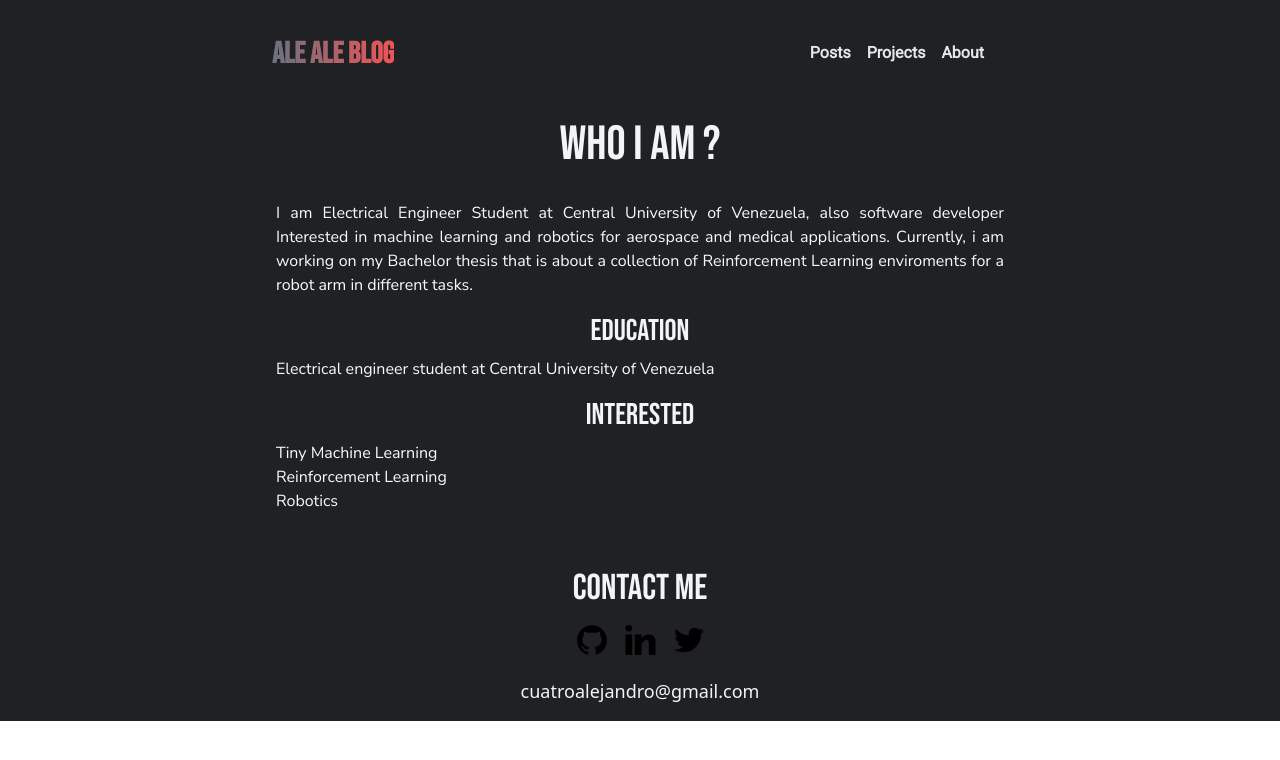
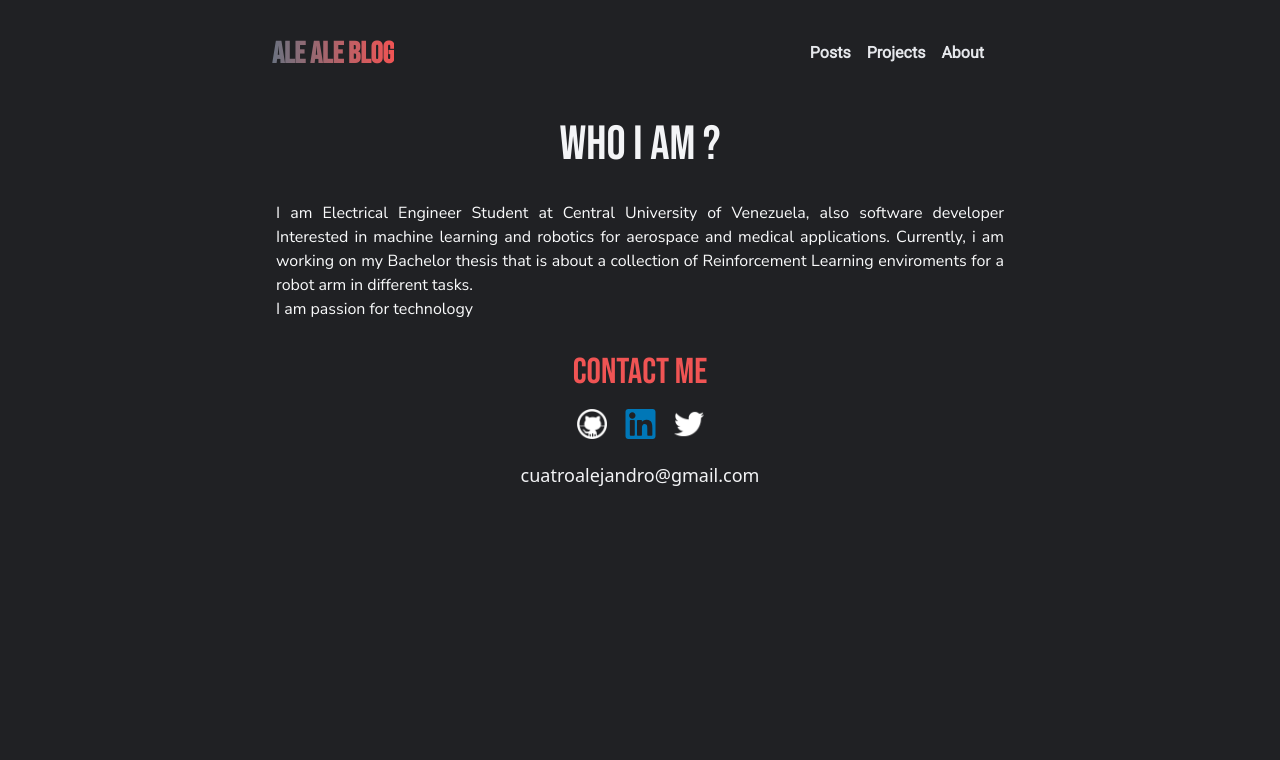
Before and after one commit to alefram/Alefram.github.io, a Next.js app: page /About in a window 1280 px wide. Shown: the top 760 px of the page. Built offline with nearby package versions, Linux system fonts and the light colour scheme.

Commit message:
many update

```diff
--- a/components/Project.jsx
+++ b/components/Project.jsx
@@ -4,7 +4,7 @@ import Image from 'next/image';
 const Project = ({description,title,id}) => {
     return (
         <>
-            <div className=" p-2 flex flex-col md:flex-row m-2 space-x-8  mt-5 shadow-lg ">
+            <div className=" p-2 flex flex-col md:flex-row m-2 space-x-8  mt-5 ">
                 <div className="mx-auto md:m-2">
                     <Image
                         src="/images/twitter.png"
--- a/pages/About.jsx
+++ b/pages/About.jsx
@@ -5,7 +5,7 @@ import Image from 'next/image';
 
 const About = () => {
     return (
-        <div className="bg-background">
+        <div className="bg-background md:h-screen">
             <Head>
                 <title>About me</title>
                 <link rel="icon" href="/favicon.ico" />
@@ -29,35 +29,16 @@ const About = () => {
                     <p className="text-justify font-nunito text-base text-gray-50">
                     I am Electrical Engineer Student at Central University of Venezuela, also software developer Interested in machine learning and robotics for aerospace and medical applications. Currently, i am working on my Bachelor thesis that is about a collection of Reinforcement Learning enviroments for a robot arm in different tasks.
                     </p>
-                </div>
-                <div className="mb-10">
-                    <div className="mb-4">
-                        <h1 className="text-center text-3xl font-bebasNue text-gray-100 font-normal mb-2">
-                            Education
-                        </h1>
-                        <div className="font-nunito text-gray-50">
-                            <ul>
-                                <li>Electrical engineer student at Central University of Venezuela</li>
-                            </ul>
-                        </div>
-                    </div>
-                    <div className="">
-                        <h1 className="text-center text-3xl font-bebasNue text-gray-100 font-normal mb-2">Interested</h1>
-                        <div className=" font-nunito text-gray-50">
-                            <ul>
-                                <li>Tiny Machine Learning</li>
-                                <li>Reinforcement Learning</li>
-                                <li>Robotics</li>
-                            </ul>
-                        </div>
-                    </div>
+                    <p className="text-justify font-nunito text-base text-gray-50">
+                        I am passion for technology
+                    </p>
                 </div>
                 <div className="p-4">
-                    <h1 className="text-4xl font-bebasNue text-center text-gray-100">Contact Me</h1>
+                    <h1 className="text-4xl font-bebasNue text-center text-supertext">Contact Me</h1>
                     <div className="p-4 flex flex-row justify-center space-x-4">
                         <div>
                             <Link href="https://github.com/Alexfm101">
-                                <Image src="/images/github.svg" width={30} height={30}
+                                <Image src="/images/github.png" width={30} height={30}
                                 />
                             </Link>
                         </div>
@@ -69,7 +50,7 @@ const About = () => {
                         </div>
                         <div>
                             <Link href="https://twitter.com/FrauditaAlexis">
-                                <Image src="/images/twitter.svg" width={30} height={30}/>
+                                <Image src="/images/twitter.png" width={30} height={30}/>
                             </Link>
                         </div>
                     </div>
@@ -82,5 +63,7 @@ const About = () => {
     );
 };
 
+// <div>Iconos diseñados por <a href="https://www.freepik.com" title="Freepik">Freepik</a> from <a href="https://www.flaticon.es/" title="Flaticon">www.flaticon.es</a></div>
+
 
 export  default About;
--- a/pages/Posts.jsx
+++ b/pages/Posts.jsx
@@ -32,6 +32,7 @@ const Posts = ({allPostsData}) => {
                                     id={id}
                                 />
                             </li>
+
                         ))}
                     </ul>
                 </div>
```
Also changed, not shown: public/images/linkedin.svg.
